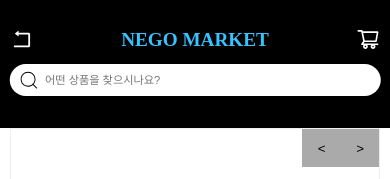
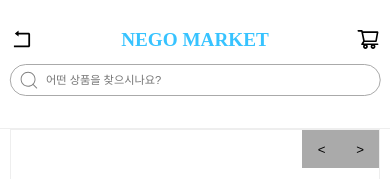
Before and after one commit to dlwnghd/React_FinalProject, a React (Create React App) app: page / in a window 390 px wide. Shown: the top 179 px of the page. Built offline with nearby package versions, Linux system fonts and the light colour scheme; a web font is replaced by a local one.

Commit message:
:lipstick: Design : header_footer 컬러 white로 변경 // 모바일 footer 제외

```diff
--- a/src/Components/Layout/Footer/Components/MobileFooter.js
+++ b/src/Components/Layout/Footer/Components/MobileFooter.js
@@ -1,7 +1,7 @@
 import { useNavigate } from 'react-router-dom'
 import { useRecoilState } from 'recoil'
 import styled from 'styled-components'
-import { isNavigationAtom } from '../../../../Atoms/navigation.atom'
+
 import {
 	Chatting_Icon,
 	FreeMarket_Icon,
@@ -9,6 +9,7 @@ import {
 	MyPage_Icon,
 	TradeUsed_Icon,
 } from '../../../Icons/Icons'
+import { isNavigationAtom } from '../../../../Atoms/navigation.atom'
 
 function MobileFooter() {
 	const navigate = useNavigate()
--- a/src/Components/Layout/Footer/Footer.js
+++ b/src/Components/Layout/Footer/Footer.js
@@ -24,10 +24,11 @@ function Footer() {
 export default Footer
 
 const FooterWrapper = styled.footer`
+	border-top: 0.1rem solid ${({ theme }) => theme.COLOR.common.gray[100]};
 	position: relative;
 	z-index: 999;
 	box-sizing: border-box;
-	background-color: ${({ theme }) => theme.COLOR.common.black};
+	background-color: ${({ theme }) => theme.COLOR.common.white};
 `
 
 const FooterContainer = styled.div`
@@ -36,7 +37,7 @@ const FooterContainer = styled.div`
 	justify-content: center;
 	height: 32rem;
 	row-gap: 9rem;
-	color: ${({ theme }) => theme.COLOR.common.white};
+	color: ${({ theme }) => theme.COLOR.common.black};
 
 	& > p {
 		font-size: ${({ theme }) => theme.FONT_SIZE.tiny};
--- a/src/Components/Layout/Header/Header.js
+++ b/src/Components/Layout/Header/Header.js
@@ -14,7 +14,7 @@ import {
 	RollBack_icon,
 } from '../../Icons/Icons'
 import { useRecoilState } from 'recoil'
-import { isNavigationAtom } from '../../../Atoms/Navigation.atom'
+import { isNavigationAtom } from '../../../Atoms/navigation.atom'
 import { isOnSideBar } from '../../../Atoms/sideBar.atom'
 
 function Header({ searchProduct }) {
@@ -161,7 +161,7 @@ function Header({ searchProduct }) {
 						<S.MobileIcon onClick={() => navigate(-1)}>
 							<RollBack_icon
 								size="24"
-								color={onSideBar ? 'black' : 'white'}
+								color={onSideBar ? 'white' : 'black'}
 								cursor="pointer"
 							/>
 						</S.MobileIcon>
@@ -180,13 +180,13 @@ function Header({ searchProduct }) {
 						>
 							<InterestBasket_Icon
 								size="24"
-								color={onSideBar ? 'black' : 'white'}
+								color={onSideBar ? 'white' : 'black'}
 								cursor="pointer"
 							/>
 						</S.MobileIcon>
 					</div>
 					<S.SearchContainer>
-						<Search_Icon color="black" position="absolute" />
+						<Search_Icon color="gray" position="absolute" />
 						<input
 							type="text"
 							placeholder={'어떤 상품을 찾으시나요?'}
@@ -232,7 +232,8 @@ const HeaderWrapper = styled.header`
 	position: relative;
 	z-index: 9999;
 	width: 100%;
-	background-color: ${({ theme }) => theme.COLOR.common.black};
+	background-color: ${({ theme }) => theme.COLOR.common.white};
+	border-bottom: 0.1rem solid ${({ theme }) => theme.COLOR.common.gray[100]};
 	position: sticky;
 	top: 0;
 	padding: 2rem 0 0;
@@ -298,7 +299,7 @@ const List = styled.div`
  */
 const Login_Join = styled.div`
 	height: 4rem;
-	color: white;
+	color: ${({ theme }) => theme.COLOR.common.black};
 	text-align: right;
 
 	& > span {
@@ -328,8 +329,8 @@ const SearchContainer = styled.div`
 		box-sizing: border-box;
 		border-radius: 2rem;
 		text-indent: 4.4rem;
-		background: white;
-		border: none;
+		background: ${({ theme }) => theme.COLOR.common.white};
+		border: 0.1rem solid ${({ theme }) => theme.COLOR.common.gray[300]};
 		outline: none;
 		font-size: ${({ theme }) => theme.FONT_SIZE.tiny};
 	}
@@ -338,7 +339,7 @@ const SearchContainer = styled.div`
 		position: absolute;
 		left: 1rem;
 		font-size: 2.8rem;
-		color: ${({ theme }) => theme.COLOR.common.black};
+		/* color: ${({ theme }) => theme.COLOR.common.black}; */
 	}
 `
 
@@ -378,7 +379,7 @@ const NavItem = styled.div`
 	padding: 2rem 0;
 	font-size: ${({ theme }) => theme.FONT_SIZE.small};
 	font-family: ${({ theme }) => theme.FONT_WEIGHT.bold};
-	color: ${({ theme }) => theme.COLOR.common.white};
+	color: ${({ theme }) => theme.COLOR.common.black};
 
 	/* 선택된 항목에만 box_shadow 추가 */
 	&.selected {
```
